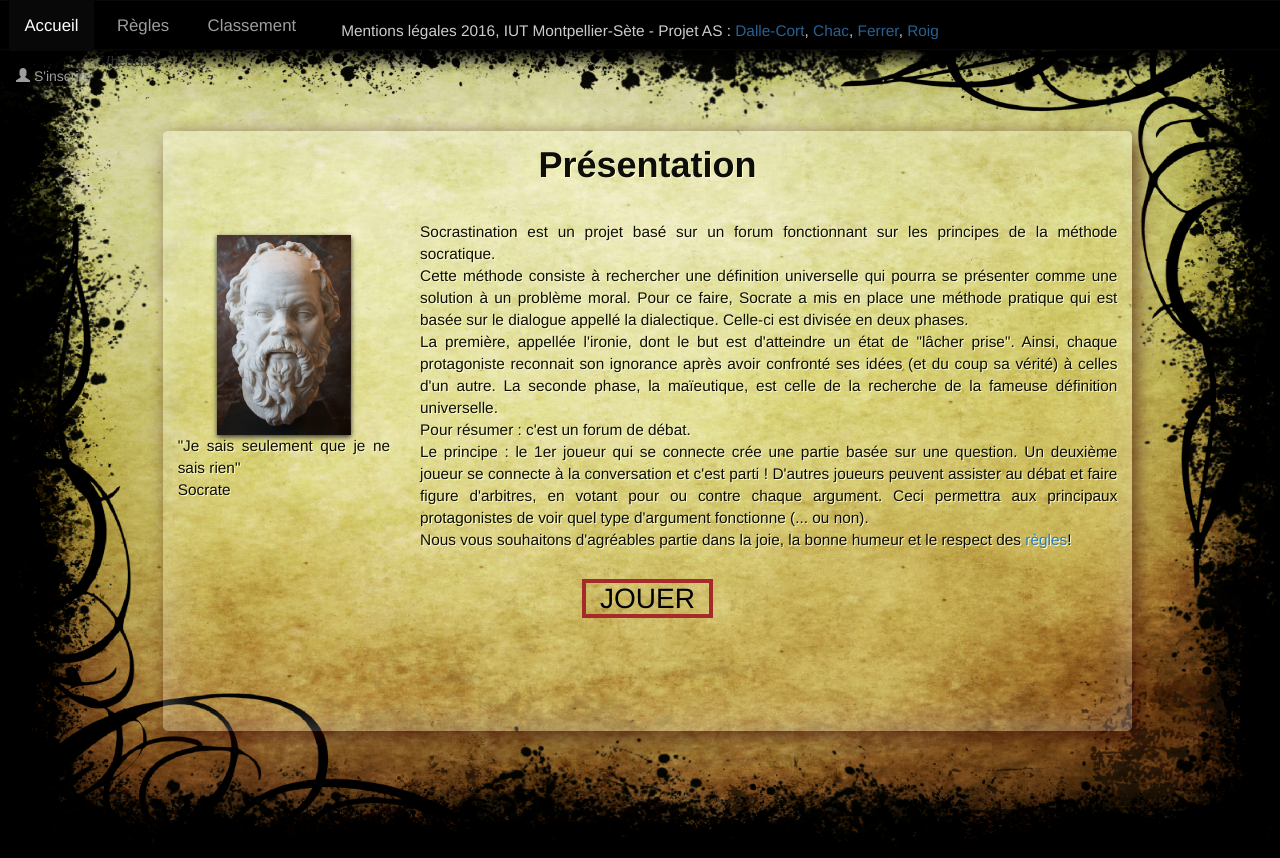
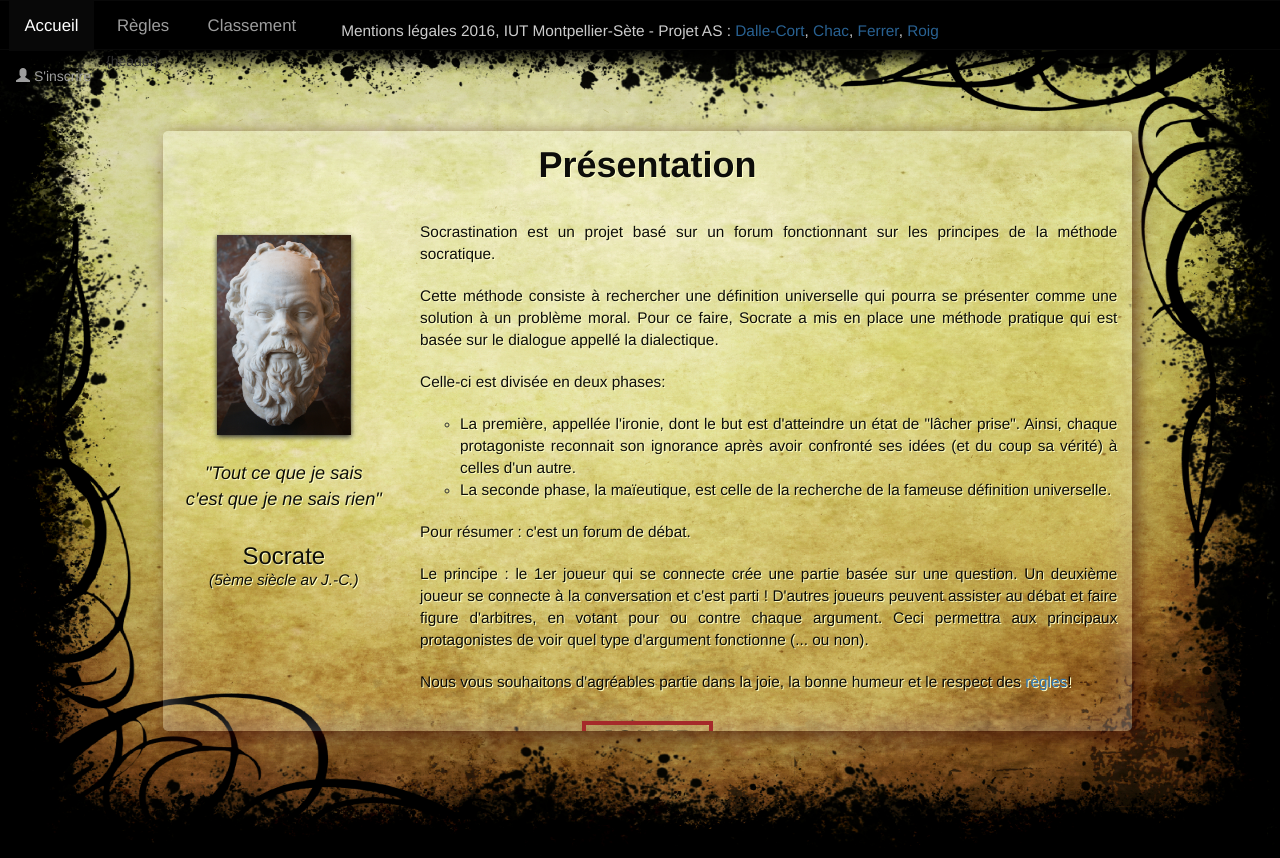
Before and after one commit to Clm-Roig/socrastination, a PHP site: page /vues/v_index.html in a window 1280 px wide. Run offline with PHP 8.4, Linux system fonts and the light colour scheme; some web fonts are replaced.

Commit message:
modifs CSS sur le texte et sur la page index

```diff
--- a/site_web/css/style.css
+++ b/site_web/css/style.css
@@ -1,5 +1,5 @@
 /* ------- RESET ------*/
-body, nav, footer, ul, li, figure, img, header {
+body, nav, footer, figure, img, header {
 	margin : 0;
 	padding : 0;
 }
@@ -145,6 +145,10 @@ label.control-label {
 
 /*----- TEXTE DEFAUT -----*/
 
+.margin_left_list{
+	padding:inherit;
+	padding-left:20px;
+}
 
 p, h1, h2, h3, h4, h5 {
 
@@ -176,6 +180,11 @@ h3{
 }
 
 /*----- TEXTE PERSO -----*/
+
+.citation{
+	padding:5px;
+	font-size: 1.3em;
+}
 
 #bloc_jouer {
 	text-align : center;
--- a/site_web/vues/v_index.html
+++ b/site_web/vues/v_index.html
@@ -68,16 +68,21 @@
 
 							<div class="col-sm-3">
 								<div class="text-center"><img id="socrate" src="images/socrate.jpg" alt="Portrait Socrate"></img></div>
-								<p>"Je sais seulement que je ne sais rien"<br>Socrate</p>
+								<br><p class="citation text-center"><em>"Tout ce que je sais <br>c'est que je ne sais rien"</em><br><br><h3 class="text-center">Socrate</h3></p><p class="text-center"><i>(5ème siècle av J.-C.)</i></p>
 							</div>
 
 							<div class="col-sm-9">
-								<p>Socrastination est un projet basé sur un forum fonctionnant sur les principes de la méthode socratique.</p>
-								<p>Cette méthode consiste à rechercher une définition universelle qui pourra se présenter comme une solution à un problème moral. Pour ce faire, Socrate a mis en place une méthode pratique qui est basée sur le dialogue appellé la dialectique. Celle-ci est divisée en deux phases.</p>
-								<p>La première, appellée l'ironie, dont le but est d'atteindre un état de "lâcher prise". Ainsi, chaque protagoniste reconnait son ignorance après avoir confronté ses idées (et du coup sa vérité) à celles d'un autre. La seconde phase, la maïeutique, est celle de la recherche de la fameuse définition universelle.</p>
-
-								<p>Pour résumer : c'est un forum de débat.</p>
+								<p>Socrastination est un projet basé sur un forum fonctionnant sur les principes de la méthode socratique.</p><br>
+								<p>Cette méthode consiste à rechercher une définition universelle qui pourra se présenter comme une solution à un problème moral. Pour ce faire, Socrate a mis en place une méthode pratique qui est basée sur le dialogue appellé la dialectique.</p>
+								<br><p>Celle-ci est divisée en deux phases:</p><br>
+								<ul>
+									<li style="margin_left_list"><p>La première, appellée l'ironie, dont le but est d'atteindre un état de "lâcher prise". Ainsi, chaque protagoniste reconnait son ignorance après avoir confronté ses idées (et du coup sa vérité) à celles d'un autre.</p></li>
+									<li style="margin_left_list"><p>La seconde phase, la maïeutique, est celle de la recherche de la fameuse définition universelle.</p></li>
+								</ul>
+								<br>
+								<p>Pour résumer : c'est un forum de débat.</p><br>
 								<p>Le principe : le 1er joueur qui se connecte crée une partie basée sur une question. Un deuxième joueur se connecte à la conversation et c'est parti ! D'autres joueurs peuvent assister au débat et faire figure d'arbitres, en votant pour ou contre chaque argument. Ceci permettra aux principaux protagonistes de voir quel type d'argument fonctionne (... ou non).</p>
+								<br>
 								<p>Nous vous souhaitons d'agréables partie dans la joie, la bonne humeur et le respect des <a href="regles.php">règles</a>!</p>
 							</div>
 						</div>
```
